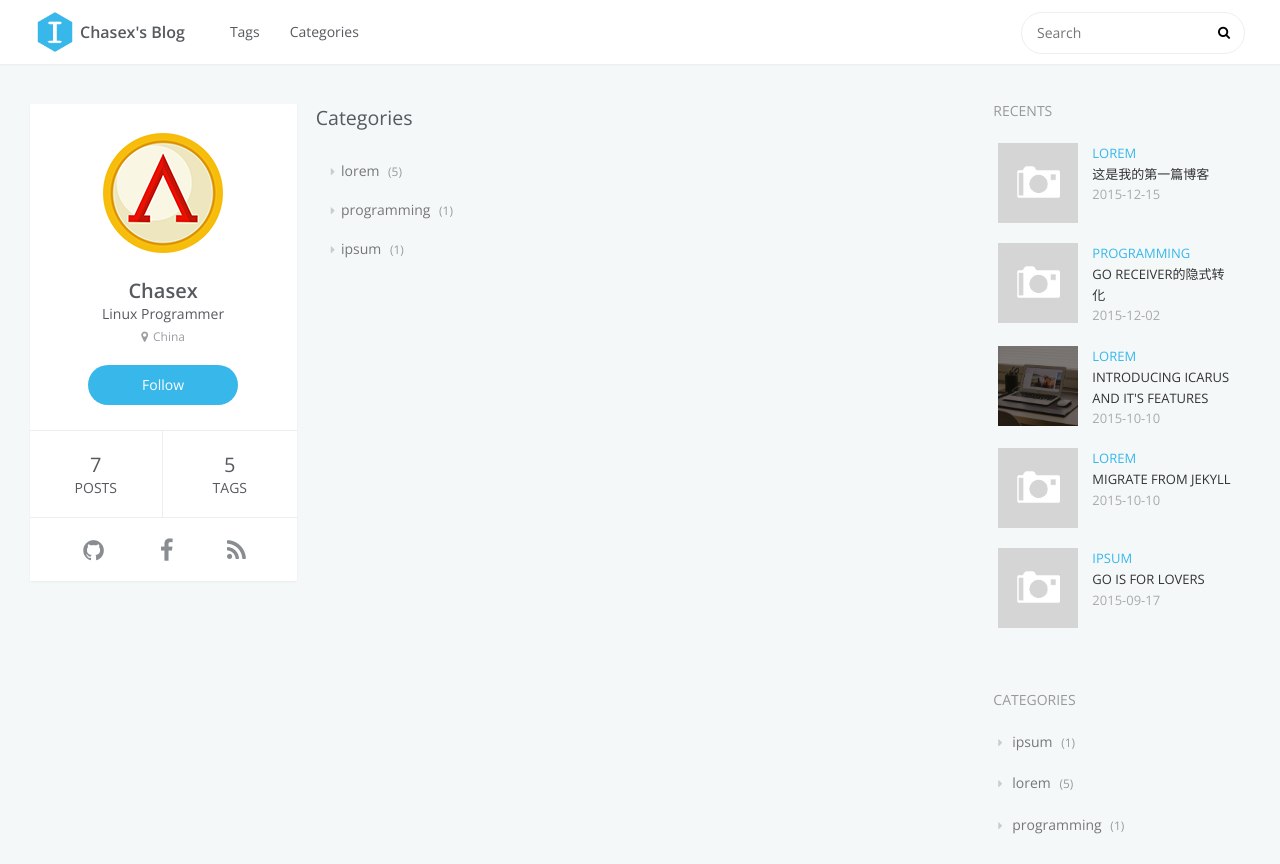
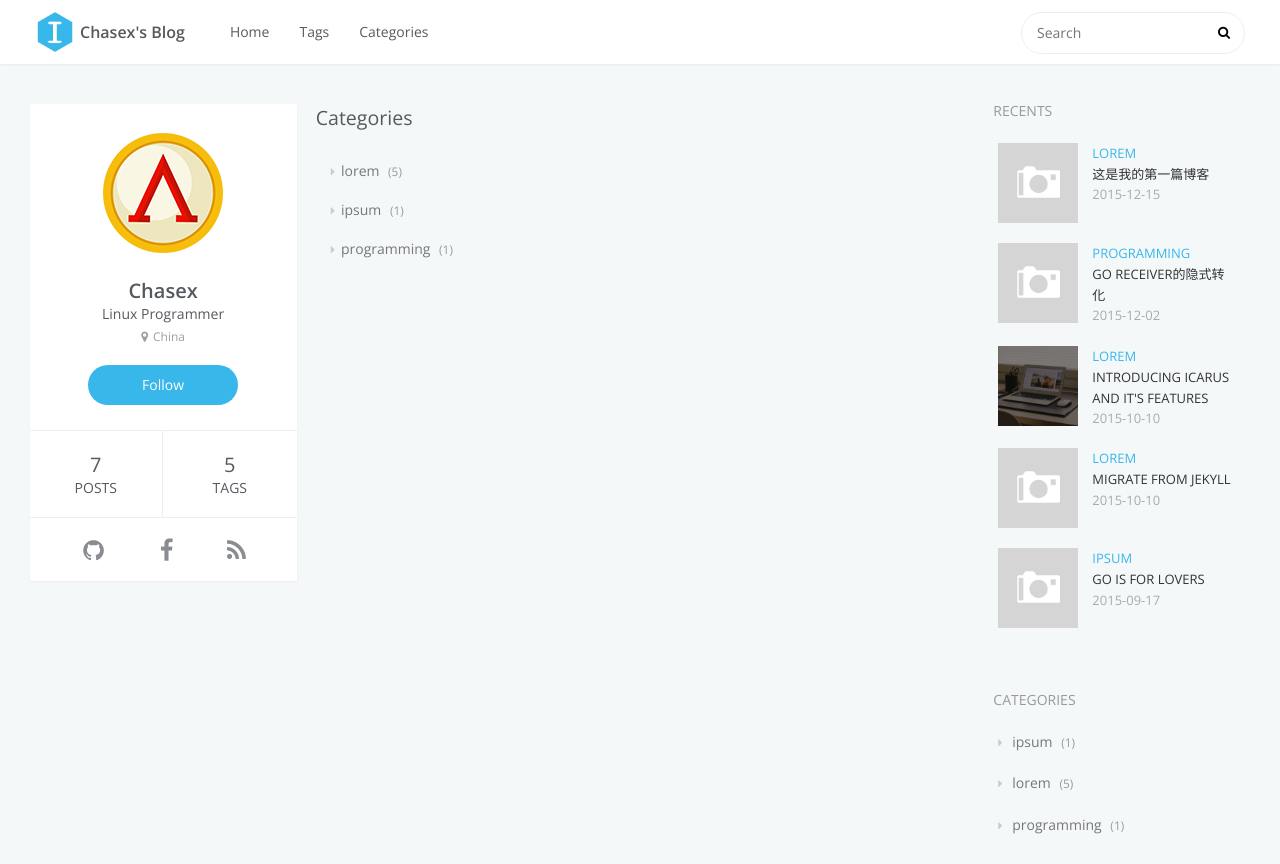
Before and after one commit to wuxibin89/chasex.github.io, a plain HTML site: page categories/index.html in a window 1280 px wide. Shown: the top 864 px of the page. Drawn offline with nearby package versions, Linux system fonts and the light colour scheme; some packages are replaced by stand-ins of ours.

Commit message:
fix error

```diff
--- a/categories/index.html
+++ b/categories/index.html
@@ -52,6 +52,12 @@
       <nav id="main-nav">
 
 
+          <a class="main-nav-link" href="/">Home</a>
+
+
+
+
+
 
 
 
@@ -87,6 +93,12 @@
     <table class="menu outer">
       <tbody>
           <tr>
+
+
+          <td><a class="main-nav-link" href="/">Home</a></td>
+
+
+
 
 
 
@@ -222,12 +234,12 @@
                         </li>
 
                         <li class="category-list-item">
-                            <a class="category-list-link" href="programming">programming</a>
+                            <a class="category-list-link" href="ipsum">ipsum</a>
                             <span class="category-list-count">1</span>
                         </li>
 
                         <li class="category-list-item">
-                            <a class="category-list-link" href="ipsum">ipsum</a>
+                            <a class="category-list-link" href="programming">programming</a>
                             <span class="category-list-count">1</span>
                         </li>
 
```
Also changed, not shown: 2015/06/24/creating-a-new-theme/index.html (+12 -0 lines), 2015/08/03/hugo-is-for-lovers/index.html (+12 -0 lines), 2015/09/17/go-is-for-lovers/index.html (+12 -0 lines), 2015/10/10/introducing-icarus-and-its-features/index.html (+12 -0 lines), 2015/10/10/migrate-from-jekyll/index.html (+12 -0 lines), 2015/12/02/go-receiver的隐式转化/index.html (+12 -0 lines), 2015/12/15/这是我的第一篇博客/index.html (+12 -0 lines), 404.html (+12 -0 lines), categories/ipsum/index.html (+12 -0 lines), categories/lorem/index.html (+12 -0 lines), categories/programming/index.html (+12 -0 lines), index.html (+12 -0 lines), post/index.html (+12 -0 lines), tags/go/index.html (+12 -0 lines), 5 more files.
